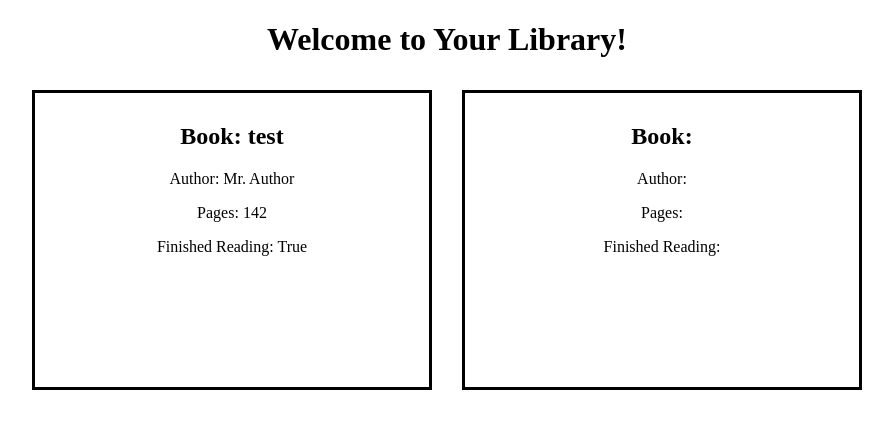
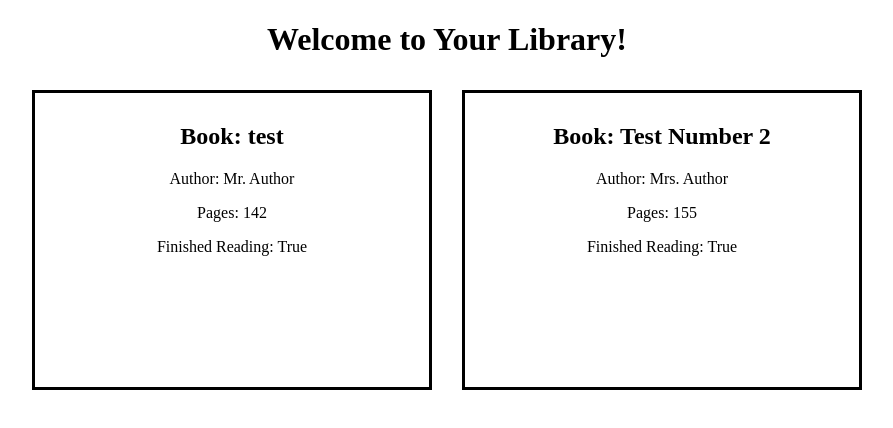
Before and after one commit to bollinca/library-react-version, a React (Create React App) app: page / in a window 1280 px wide. Shown: the top 428 px of the page, without its empty margins (193-1086 px from the left). Built offline with nearby package versions, Linux system fonts and the light colour scheme.

Commit message:
Output book list dynamically

```diff
--- a/src/App.js
+++ b/src/App.js
@@ -6,24 +6,45 @@ import BookCard from './BookCard/BookCard.js'
 class App extends Component {
   state = {
     books: [
-      {title: "test",
-       author: 'Mr. Author',
-       pages: '142',
-       readStatus: 'True'}
+      {
+        title: "test",
+        author: 'Mr. Author',
+        pages: '142',
+        readStatus: 'True'
+      },
+      {
+        title: "Test Number 2",
+        author: 'Mrs. Author',
+        pages: '155',
+        readStatus: 'True'
+      },
     ]
   }
 
   render() {
+
+    let booksList = null;
+
+    if (this.state.books) {
+      booksList = (
+        this.state.books.map((book, index) => {
+          return <BookCard
+            title={this.state.books[index].title}
+            author={this.state.books[index].author}
+            pages={this.state.books[index].pages}
+            readStatus={this.state.books[index].readStatus}
+          />
+        })
+      )
+    }
+
     return (
       <div className="App">
         <header>
           <h1>Welcome to Your Library!</h1>
-          <BookCard
-            title={this.state.books[0].title}
-            author={this.state.books[0].author}
-            pages={this.state.books[0].pages}
-            readStatus={this.state.books[0].readStatus} />
-          <BookCard />
+          <div>
+            {booksList}
+          </div>
         </header>
       </div>
     );
```
